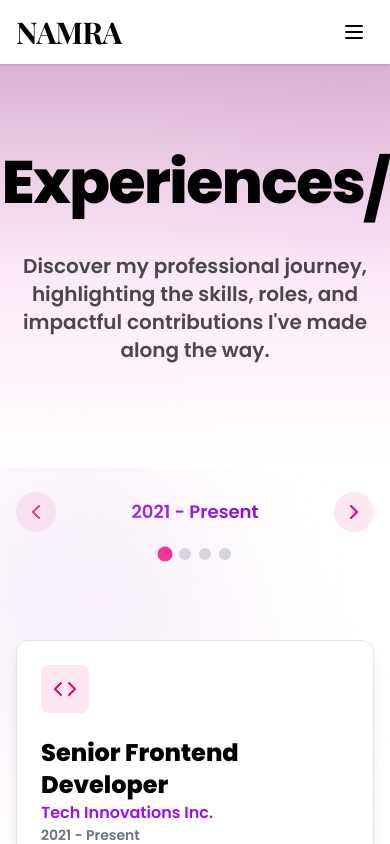
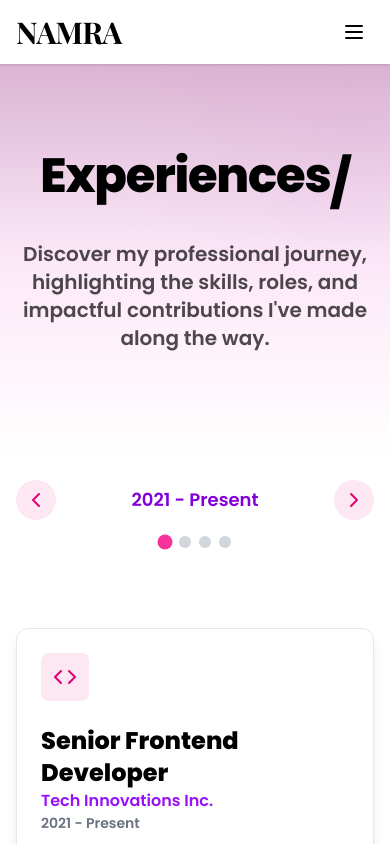
Before and after one commit to namravamja/portfolio-namra, a Next.js app: page /Experience in a window 390 px wide. Shown: the top 844 px of the page. Built offline with nearby package versions, Linux system fonts and the light colour scheme; a web font is replaced by a local one.

Commit message:
feat: Enhance ContactInfo component with responsive email styling; adjust ExperienceSection1 heading size and remove unused decorative gradients

```diff
--- a/src/app/(frontend)/Contact/components/ContactInfo.tsx
+++ b/src/app/(frontend)/Contact/components/ContactInfo.tsx
@@ -72,7 +72,9 @@ const ContactInfo: React.FC<ContactInfoProps> = ({
           <motion.div className="bg-purple-100 p-2 rounded-full">
             <Icon icon="mdi:email-outline" className="h-6 w-6" />
           </motion.div>
-          <span>namravamja00@gmail.com</span>
+          <span className="text-xs sm:text-base md:text-base xl:text-base lg:text-2xl">
+            namravamja00@gmail.com
+          </span>
           <motion.span
             initial={{ opacity: 0, x: -10 }}
             className="text-xs bg-purple-100 rounded-full px-2 py-1 text-violet-900/70 ml-auto"
--- a/src/app/(frontend)/Experience/components/ExperienceSection1.tsx
+++ b/src/app/(frontend)/Experience/components/ExperienceSection1.tsx
@@ -7,7 +7,7 @@ const ExperienceSection1 = () => {
     <div className="relative py-20 md:py-32 bg-gradient-to-b from-[#d1a1c8]/80 via-[#f7c7ec]/40 to-white">
       <div className="container mx-auto px-4 md:px-8">
         <div className="flex flex-col items-center">
-          <h1 className="text-6xl sm:text-7xl md:text-8xl font-bold mb-8 tracking-tight text-center">
+          <h1 className="text-5xl sm:text-7xl md:text-8xl font-bold mb-8 tracking-tight text-center">
             <TypewriterEffect
               words={["Experiences"]}
               className="flex"
--- a/src/app/(frontend)/Experience/page.tsx
+++ b/src/app/(frontend)/Experience/page.tsx
@@ -82,10 +82,7 @@ const Page = () => {
   return (
     <div className="relative overflow-hidden min-h-screen" ref={containerRef}>
       <div className="absolute inset-0 pointer-events-none overflow-hidden">
-        {/* Decorative gradients */}
         <div className="absolute -top-20 -right-20 w-64 h-64 rounded-full bg-gradient-to-br from-pink-200/30 to-purple-300/20 blur-3xl" />
-        <div className="absolute top-1/3 -left-20 w-72 h-72 rounded-full bg-gradient-to-tr from-indigo-200/20 to-pink-200/30 blur-3xl" />
-        <div className="absolute bottom-1/4 right-1/4 w-80 h-80 rounded-full bg-gradient-to-bl from-purple-100/30 to-pink-200/20 blur-3xl" />
       </div>
 
       <ExperienceSection1 />
```
